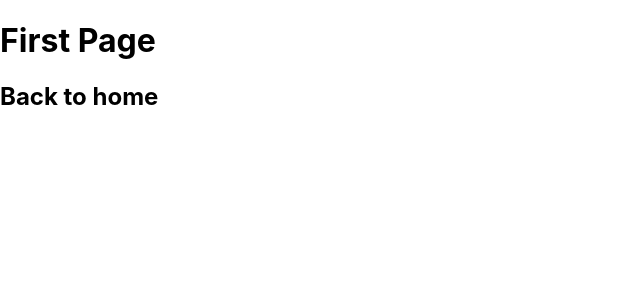
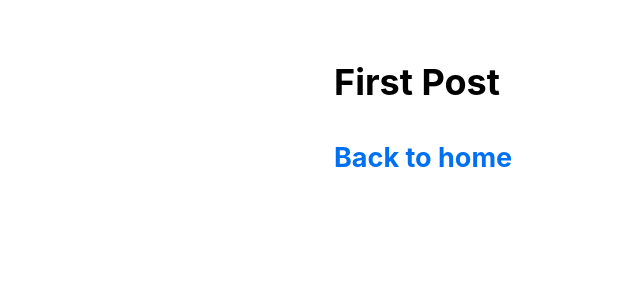
Before and after one commit to miris-mimitako/web_trial_app_first, a Next.js app in the folder app-miris-trial/: page /posts/first-post in a window 1280 px wide. Shown: the top 300 px of the page, without its empty margins (0-640 px from the left). Built offline with nearby package versions, Linux system fonts and the light colour scheme.

Commit message:
add: style css on js

```diff
--- /dev/null
+++ b/app-miris-trial/components/layout.js
@@ -0,0 +1,6 @@
+import styles from './layout.module.css'
+
+
+export default function Layout({ children }) {
+    return <div className={styles.container}>{children}</div>
+}
--- /dev/null
+++ b/app-miris-trial/components/layout.module.css
@@ -0,0 +1,23 @@
+.container {
+  max-width: 36rem;
+  padding: 0 1rem;
+  margin: 3rem auto 6rem;
+}
+
+.header {
+  display: -webkit-box;
+  display: -ms-flexbox;
+  display: flex;
+  -webkit-box-orient: vertical;
+  -webkit-box-direction: normal;
+      -ms-flex-direction: column;
+          flex-direction: column;
+  -webkit-box-align: center;
+      -ms-flex-align: center;
+          align-items: center;
+}
+
+.backToHome {
+  margin: 3rem 0 0;
+}
+/*# sourceMappingURL=layout.module.css.map */
--- /dev/null
+++ b/app-miris-trial/components/layout.module.scss
@@ -0,0 +1,15 @@
+.container {
+    max-width: 36rem;
+    padding: 0 1rem;
+    margin: 3rem auto 6rem;
+}
+
+.header {
+    display: flex;
+    flex-direction: column;
+    align-items: center;
+}
+
+.backToHome {
+margin: 3rem 0 0;
+}
--- a/app-miris-trial/pages/_app.tsx
+++ b/app-miris-trial/pages/_app.tsx
@@ -1,8 +1,10 @@
 import '../styles/globals.css'
 import type { AppProps } from 'next/app'
 
-function MyApp({ Component, pageProps }: AppProps) {
+export default function App({ Component, pageProps }) {
   return <Component {...pageProps} />
 }
 
-export default MyApp
+
+// This css affects all pages.
+// Ex. reset css etc. is very good for your web site design.
--- a/app-miris-trial/pages/posts/first-post.js
+++ b/app-miris-trial/pages/posts/first-post.js
@@ -1,15 +1,24 @@
 import Link from 'next/link'
+import Head from 'next/head'
+import Script from 'next/script'
+import Layout from '../../components/layout'
 
 export default function FirstPost () {
     return (
-        <>
-            <h1>First Page</h1>
+        <Layout>
+            <Head>
+                <title>First Post</title>
+            </Head>
+            <h1>First Post</h1>
             <h2>
                 <Link href="/">
                     <a>Back to home</a>
                 </Link>
             </h2>
-        </>
+        </Layout>
 
     )
 }
+
+// CSS was affected by Layout tag.
+// HTML class name was automatically generateed.
--- a/app-miris-trial/styles/globals.css
+++ b/app-miris-trial/styles/globals.css
@@ -2,15 +2,26 @@
 body {
   padding: 0;
   margin: 0;
-  font-family: -apple-system, BlinkMacSystemFont, Segoe UI, Roboto, Oxygen,
-    Ubuntu, Cantarell, Fira Sans, Droid Sans, Helvetica Neue, sans-serif;
-}
-
-a {
-  color: inherit;
-  text-decoration: none;
+  font-family: -apple-system, BlinkMacSystemFont, Segoe UI, Roboto, Oxygen, Ubuntu,
+    Cantarell, Fira Sans, Droid Sans, Helvetica Neue, sans-serif;
+  line-height: 1.6;
+  font-size: 18px;
 }
 
 * {
   box-sizing: border-box;
 }
+
+a {
+  color: #0070f3;
+  text-decoration: none;
+}
+
+a:hover {
+  text-decoration: underline;
+}
+
+img {
+  max-width: 100%;
+  display: block;
+}
```
Also changed, not shown: app-miris-trial/pages/index.tsx (+7 -1 lines), 1 other file (tests, documents, lock files or other folders).
